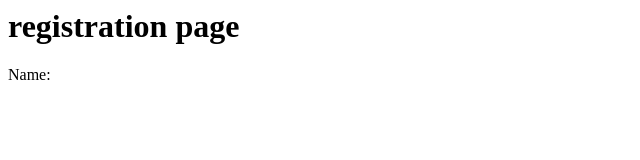
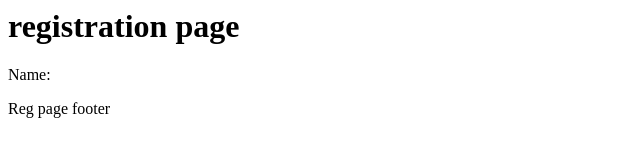
Before and after one commit to MASHOODCK/demo-bloodbank-app, a plain HTML site: page registration.html in a window 1280 px wide. Shown: the whole page, without its empty margins (0-640 px from the left). Drawn offline with Linux system fonts and the light colour scheme.

```diff
--- a/registration.html
+++ b/registration.html
@@ -5,5 +5,8 @@
         <form>
             Name:
         </form>
+        <footer>
+            Reg page footer
+        </footer>
     </body>
 </html>
```
